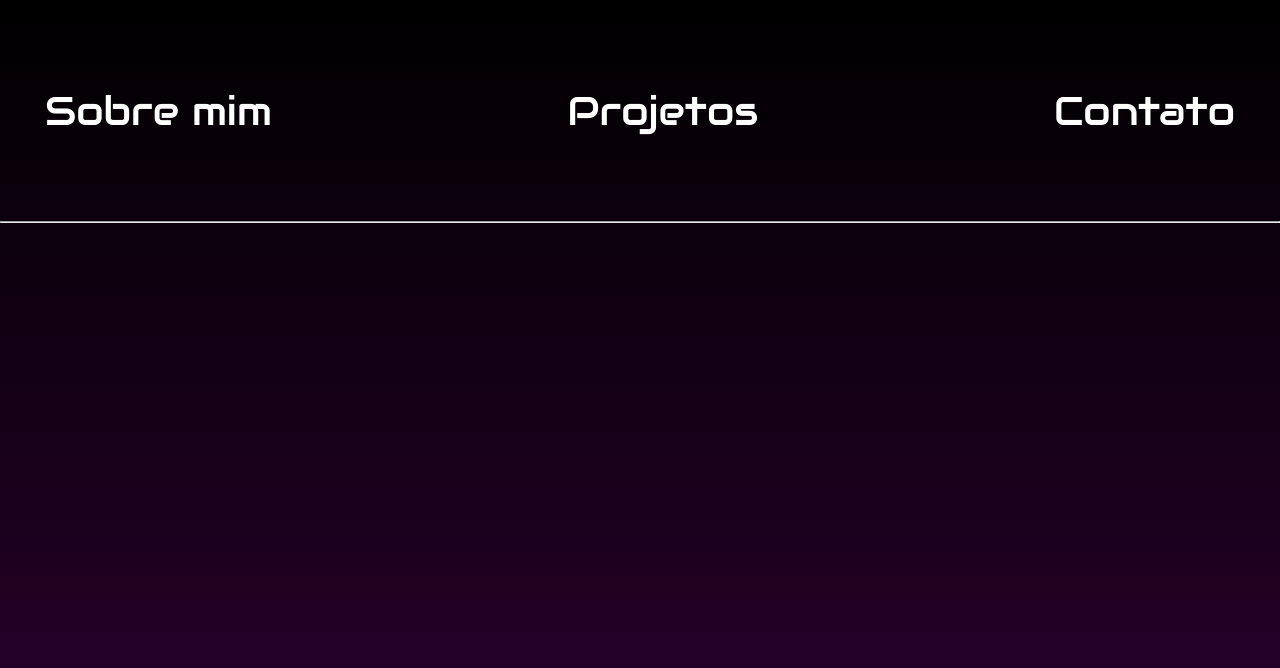
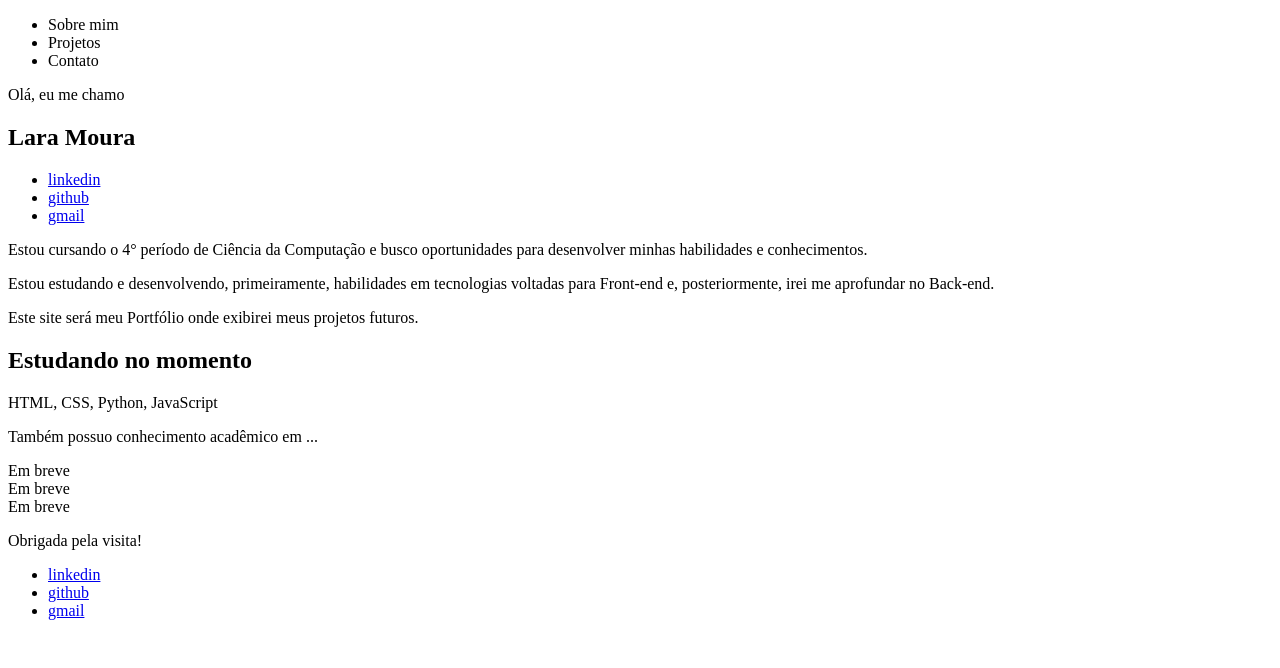
Before and after one commit to iamlaramoura/Portfolio, a plain HTML site: page index.html in a window 1280 px wide. Drawn offline with Linux system fonts and the light colour scheme.

Commit message:
update info

```diff
--- a/index.css
+++ b/index.css
@@ -1,4 +1,4 @@
-body {
+/*body {
     background: linear-gradient(black, #2c0030) no-repeat;
     margin: 0;
     padding: 0;
@@ -21,7 +21,7 @@ nav:hover {
     display: flex;
 }
 
-/*#sobre {
+#sobre {
     width: 70 px;
     height: 50px;
     text-align: center;
--- a/index.html
+++ b/index.html
@@ -1,24 +1,70 @@
 <!DOCTYPE html>
 <html lang="pt-br">
-
 <head>
     <meta charset="UTF-8">
     <meta name="viewport" content="width=device-width, initial-scale=1.0">
     <link rel="stylesheet" href="index.css">
     <link rel="stylesheet" href="https://fonts.googleapis.com/css?family=Audiowide">
     <link rel="shortcut icon" href="imagens/favicon.ico" type="image/x-icon">
-    <title>Lara Moura</title>
+    <title>Portfólio | Lara Moura</title>
 </head>
 
 <body>
-   <nav>
-    <ul class="cabeçalho">
-        <div><li>Sobre mim</li></div>
-        <li>Projetos</li>
-        <li>Contato</li>
-    </ul>
-   </nav>
-   <hr>
+   <header>
+       <nav><ul class="nav_bar">
+            <li>Sobre mim
+            <li>Projetos
+            <li>Contato
+       </ul></nav>
+   </header>
+
+   <main>
+    <section id="about">
+        <div>
+            <p>Olá, eu me chamo</p>
+            <h1>Lara Moura</h1>
+            <ul>
+                <li><a href="http://">linkedin</a></li>
+                <li><a href="http://">github</a></li>
+                <li><a href="http://">gmail</a></li>
+            </ul>
+        </div>
+        <div>
+            <p>Estou cursando o 4° período de Ciência da Computação e busco oportunidades para desenvolver minhas habilidades e conhecimentos. </p>
+            <p>Estou estudando e desenvolvendo, primeiramente, habilidades em tecnologias voltadas para Front-end e, posteriormente, irei me aprofundar no Back-end.</p>
+            <p>Este site será meu Portfólio onde exibirei meus projetos futuros.</p>
+            <h2>Estudando no momento</h2>
+            <p>HTML, CSS, Python, JavaScript</p>
+            <p>Também possuo conhecimento acadêmico em ...</p>
+        </div>
+    </section>
+
+    <section id="project">
+        <div>Em breve</div>
+        <div>Em breve</div>
+        <div>Em breve</div>
+    </section>
+
+    <section id="contact">
+        <div id="message">
+            <form></form>
+        </div>
+        <div id="social_media"></div>
+    </section>
+   </main>
+
+   <footer>
+    <div>
+        <p>Obrigada pela visita!</p>
+    </div>
+
+    <div>
+        <ul>
+            <li><a href="http://">linkedin</a></li>
+            <li><a href="http://">github</a></li>
+            <li><a href="http://">gmail</a></li>
+        </ul>
+    </div>
+   </footer>
 </body>
-
 </html>
```
